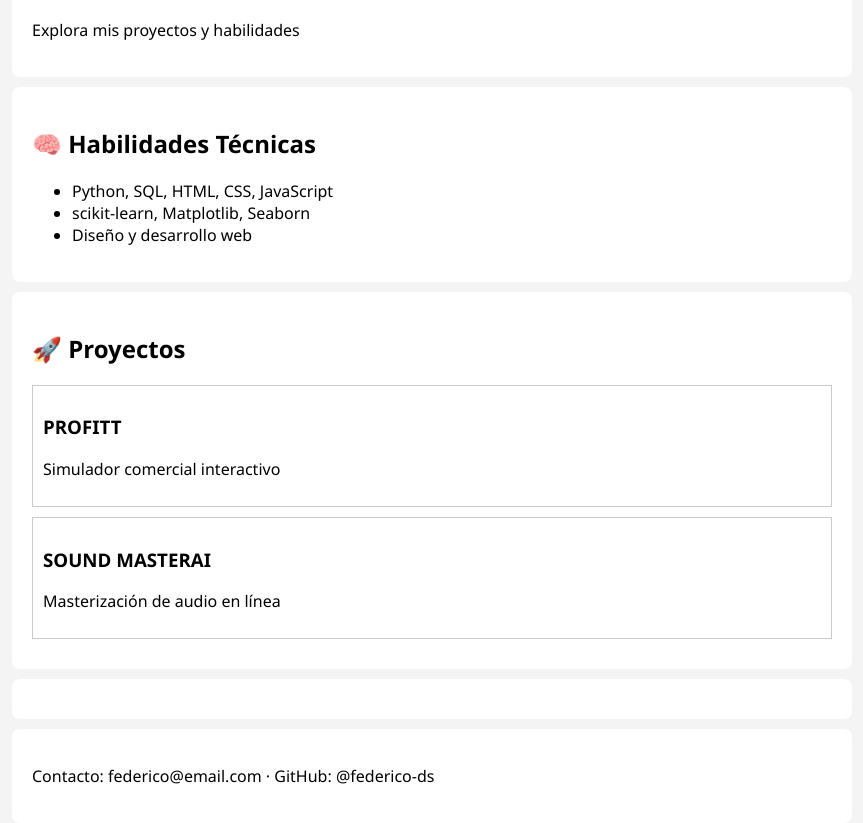
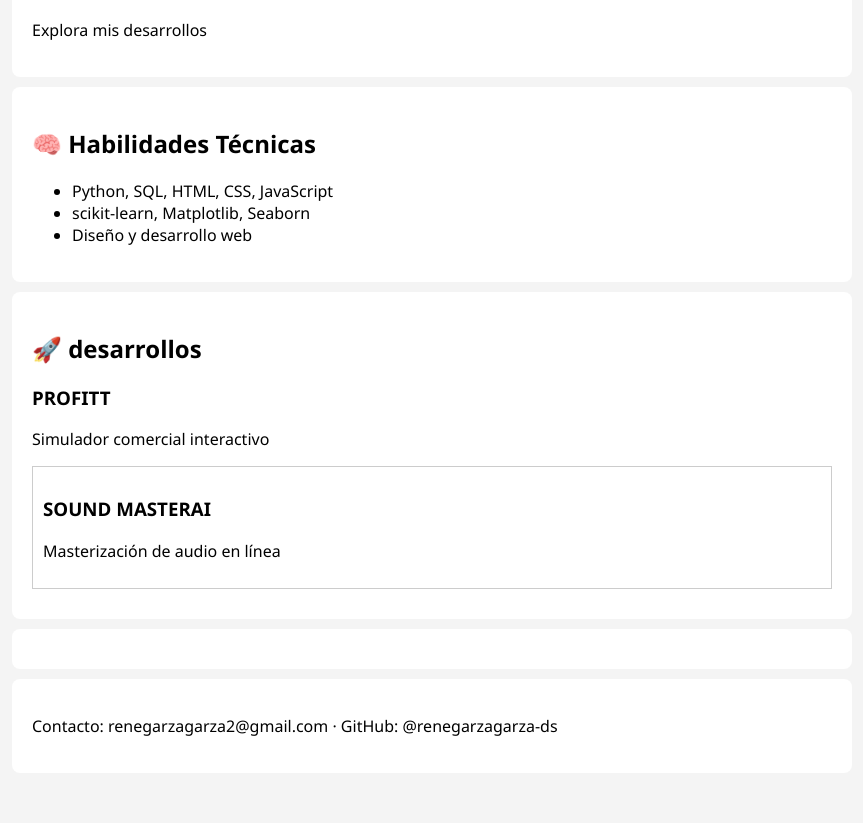
Before and after one commit to ReneGgarza/portafolio-federico, a plain HTML site: page index.html in a window 1280 px wide. Shown: the part 97-920 px from the top of the page, without its empty margins (208-1071 px from the left). After the commit the page ends 880 px from the top, so only its background shows below. Drawn offline with Linux system fonts and the light colour scheme.

Commit message:
Update index.html

```diff
--- a/index.html
+++ b/index.html
@@ -9,10 +9,10 @@
 <body>
   <header>
     <h1>Federico · Ciencia de Datos Jr</h1>
-    <p>Explora mis proyectos y habilidades</p>
+    <p>Explora mis desarrollos</p>
   </header>
 
-  <section id="habilidades">
+  <section id="conocimientos">
     <h2>🧠 Habilidades Técnicas</h2>
     <ul>
       <li>Python, SQL, HTML, CSS, JavaScript</li>
@@ -21,9 +21,9 @@
     </ul>
   </section>
 
-  <section id="proyectos">
-    <h2>🚀 Proyectos</h2>
-    <div class="proyecto" onclick="mostrarDetalles('profitt')">
+  <section id="desarrollos">
+    <h2>🚀 desarrollos</h2>
+    <div class="desarrollo" onclick="mostrarDetalles('profitt')">
       <h3>PROFITT</h3>
       <p>Simulador comercial interactivo</p>
     </div>
@@ -39,7 +39,7 @@
   </section>
 
   <footer>
-    <p>Contacto: federico@email.com · GitHub: @federico-ds</p>
+    <p>Contacto: renegarzagarza2@gmail.com · GitHub: @renegarzagarza-ds</p>
   </footer>
 
   <script src="script.js"></script>
```
